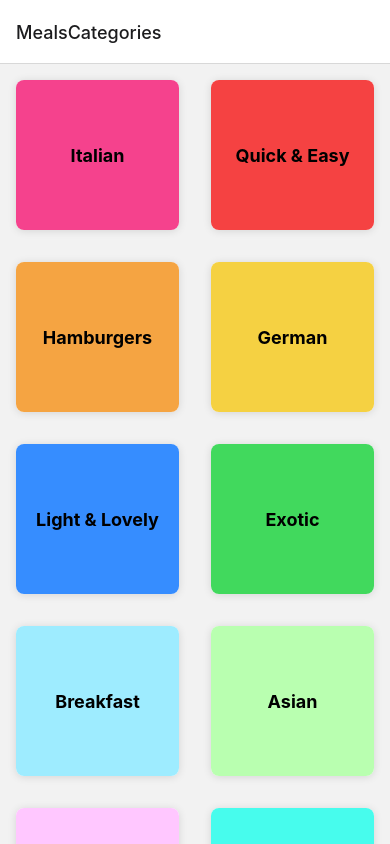
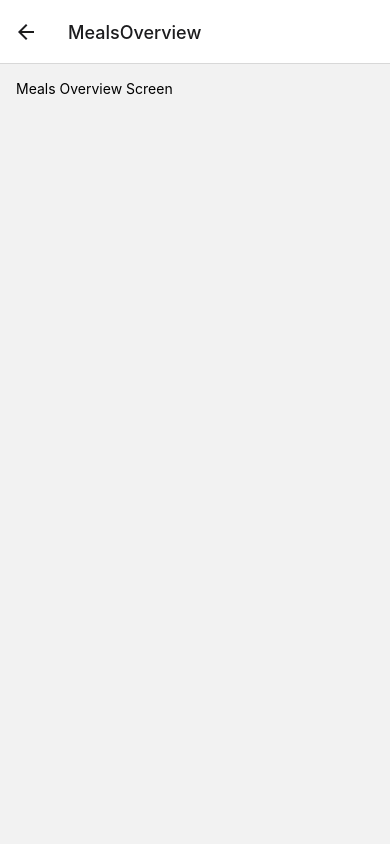
Before and after one commit to Kashyap2424/React-Native-The-Practical-Guide-2022-Third-Application, a React Native app: screen /MealsOverview in a window 390 px wide. Built offline with nearby package versions, Linux system fonts and the light colour scheme.

Commit message:
mplementing Navigation Between Two Screens

```diff
--- a/App.js
+++ b/App.js
@@ -4,6 +4,7 @@
 import { createNativeStackNavigator } from "@react-navigation/native-stack";
 
 import CategoriesScreen from "./Screens/CategoriesScreen";
+import MealsOverviewScreen from "./Screens/MealsOverviewScreen";
 
 const Stack = createNativeStackNavigator();
 
@@ -14,6 +15,7 @@
       <NavigationContainer>
         <Stack.Navigator>
           <Stack.Screen name="MealsCategories" component={CategoriesScreen} />
+          <Stack.Screen name="MealsOverview" component={MealsOverviewScreen} />
         </Stack.Navigator>
       </NavigationContainer>
     </>
--- a/Components/CategoryGridTile.js
+++ b/Components/CategoryGridTile.js
@@ -1,6 +1,6 @@
 import { StyleSheet, View, Text, Pressable, Platform } from "react-native";
 
-const CategoryGridTile = ({ title, color }) => {
+const CategoryGridTile = ({ title, color, onPress }) => {
   return (
     <View style={styles.gridItem}>
       <Pressable
@@ -9,6 +9,7 @@
           styles.button,
           pressed ? styles.buttonPressed : null,
         ]}
+        onPress={onPress}
       >
         <View style={[styles.innerContainer, { backgroundColor: color }]}>
           <Text style={styles.title}>{title}</Text>
--- a/Screens/CategoriesScreen.js
+++ b/Screens/CategoriesScreen.js
@@ -1,15 +1,23 @@
-import { StyleSheet, View, FlatList } from "react-native";
+import { StyleSheet, FlatList } from "react-native";
 
 import { CATEGORIES } from "../Data/dummy-data";
 import CategoryGridTile from "../Components/CategoryGridTile";
 
-function renderCategoryItem(itemData) {
-  return (
-    <CategoryGridTile title={itemData.item.title} color={itemData.item.color} />
-  );
-}
+const CategoriesScreen = ({ navigation }) => {
+  function renderCategoryItem(itemData) {
+    function pressHandler() {
+      navigation.navigate("MealsOverview");
+    }
 
-const CategoriesScreen = () => {
+    return (
+      <CategoryGridTile
+        title={itemData.item.title}
+        color={itemData.item.color}
+        onPress={pressHandler}
+      />
+    );
+  }
+
   return (
     <FlatList
       data={CATEGORIES}
--- /dev/null
+++ b/Screens/MealsOverviewScreen.js
@@ -0,0 +1,20 @@
+import { StyleSheet, Text, View } from "react-native";
+
+import { MEALS } from "../Data/dummy-data";
+
+const MealsOverviewScreen = () => {
+  return (
+    <View style={styles.container}>
+      <Text>Meals Overview Screen</Text>
+    </View>
+  );
+};
+
+export default MealsOverviewScreen;
+
+const styles = StyleSheet.create({
+  container: {
+    flex: 1,
+    padding: 16,
+  },
+});
```
